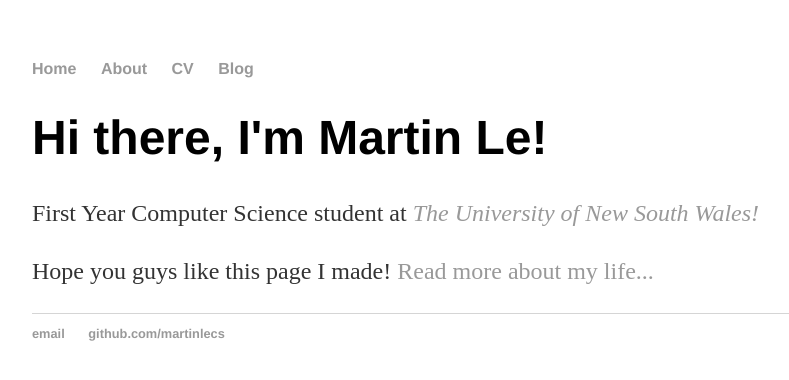
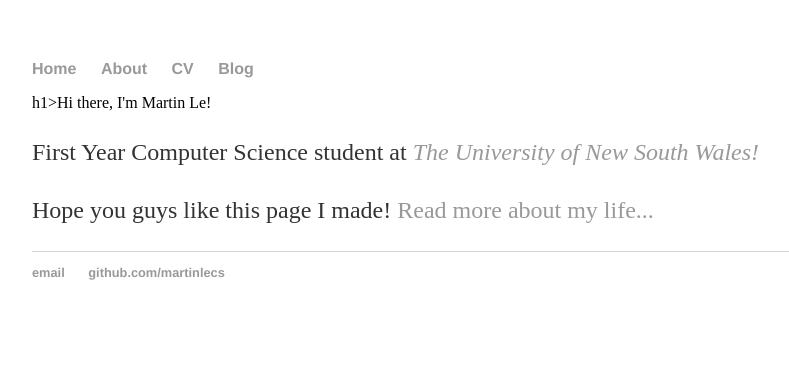
Before and after one commit to martinlecs/martinlecs.github.io, a Jekyll site: the page built from index.html, in a window 1280 px wide. Shown: the top 380 px of the page, without its empty margins (160-949 px from the left). Built offline with Jekyll 4.4.1, drawn with Linux system fonts in a browser that asks for light colours.

Commit message:
Update index.html
Removed repeated elements and store them into a default layout file for Jekyll to process.

```diff
--- a/index.html
+++ b/index.html
@@ -1,32 +1,9 @@
-<!--DOCTYPE html-->
-<html>
-	<head>
-		<title>Martin Le, Top Dog!</title>
-		<!-- link to main stylesheet -->
-		<link rel="stylesheet" type="text/css" href="/css/main.css">
-
-	</head>
-	<body>
-		<nav>
-    		<ul>
-        		<li><a href="/">Home</a></li>
-	        	<li><a href="/about">About</a></li>
-        		<li><a href="/cv">CV</a></li>
-        		<li><a href="/blog">Blog</a></li>
-    		</ul>
-		</nav>
-		<div class="container">
-    		<div class="blurb">
-        		<h1>Hi there, I'm Martin Le!</h1>
-				<p>First Year Computer Science student at <em><a href= "https://www.unsw.edu.au/">The University of New South Wales!</a></em></p>
-				<p>Hope you guys like this page I made!  <a href="/about">Read more about my life...</a></p>
-    		</div><!-- /.blurb -->
-		</div><!-- /.container -->
-		<footer>
-    		<ul>
-        		<li><a href="mailto:martinle.cse@gmail.com">email</a></li>
-        		<li><a href="https://github.com/martinlecs">github.com/martinlecs</a></li>
-			</ul>
-		</footer>
-	</body>
-</html>
+---
+layout: default
+title: Hank Quinlan, Horrible Cop
+---
+<div class="blurb">
+        h1>Hi there, I'm Martin Le!</h1>
+	<p>First Year Computer Science student at <em><a href= "https://www.unsw.edu.au/">The University of New South Wales!</a></em></p>
+	<p>Hope you guys like this page I made!  <a href="/about">Read more about my life...</a></p>
+</div><!-- /.blurb -->
```
